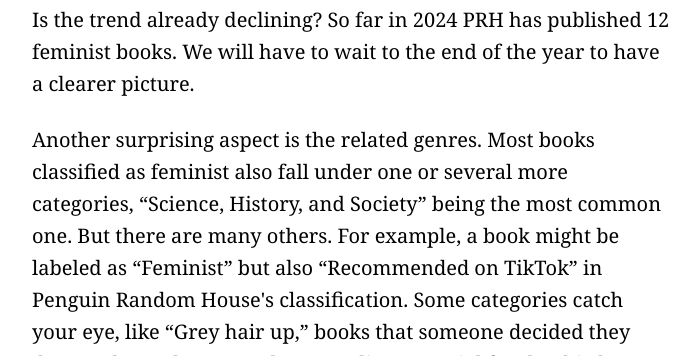
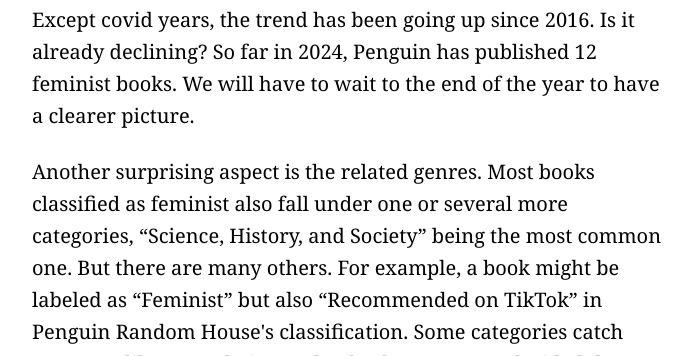
Before and after one commit to anaemepe/feminist-books-project, a plain HTML site: page index.html in a window 1280 px wide. Shown: the part 2641-2997 px from the top of the page, without its empty margins (288-987 px from the left). Drawn offline with Linux system fonts and the light colour scheme.

Commit message:
Update index.html

```diff
--- a/index.html
+++ b/index.html
@@ -130,7 +130,7 @@
             Avid readers may have noticed an increase in books on feminism when they check the new arrivals at their favorite bookshop.
             But have the catalogues of publishing houses truly evolved?
         </p>
-        <p>Let's have a look at what <a href="https://www.penguinlibros.com/es/">Penguin Random House (PRH)</a>, the largest publishing house in Spanish language, has to offer:</p>
+        <p>Let's have a look at what <a href="https://www.penguinlibros.com/es/">Penguin Random House</a>, the largest publishing house in Spanish language, has to offer:</p>
 
         <iframe title="Feminist books are a tiny fraction of PRH catalogue" aria-label="Pie Chart" id="datawrapper-chart-nHpxt"
             src="https://datawrapper.dwcdn.net/nHpxt/1/" scrolling="no" frameborder="0" style="width: 0; min-width: 100% !important; border: none;"
@@ -148,7 +148,8 @@
         </script>
 
 
-        <p>Is the trend already declining? So far in 2024 PRH has published 12 feminist books.
+        <p> Except covid years, the trend has been going up since 2016. Is it already declining?
+           So far in 2024, Penguin has published 12 feminist books.
             We will have to wait to the end of the year to have a clearer picture.
 
         </p>
```
